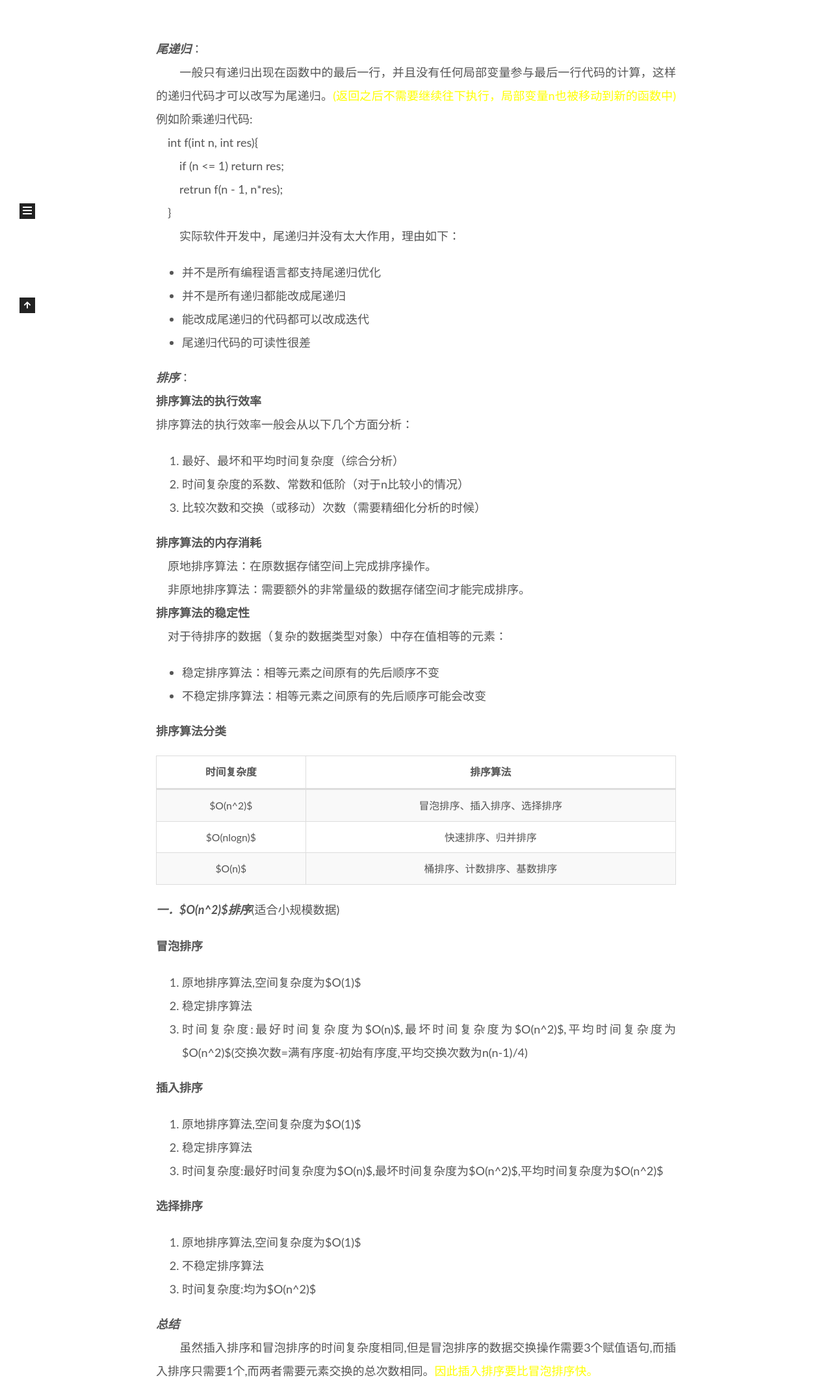
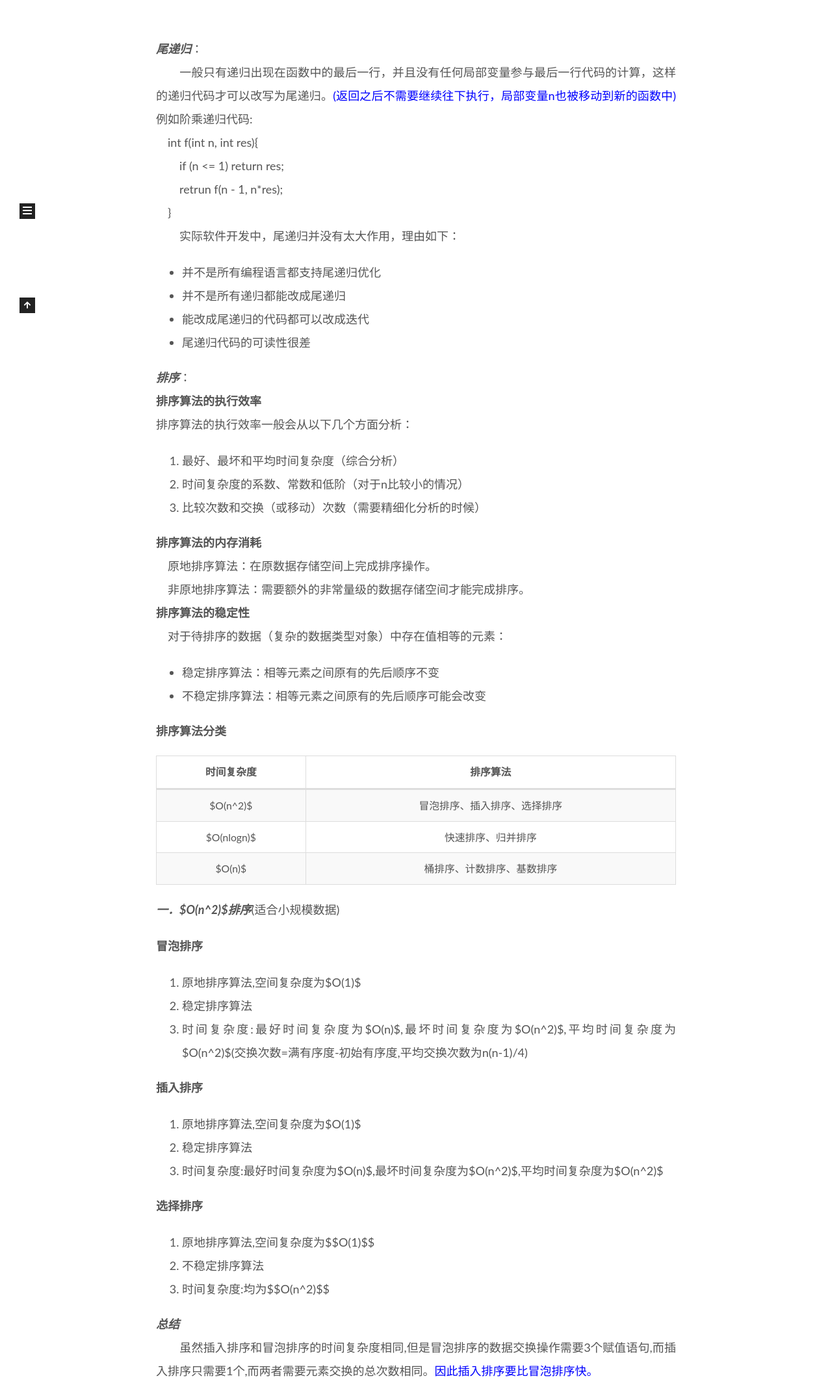
Before and after one commit to DannyT70/DannyT70.github.io, a plain HTML site: page 2022/12/01/递归、排序、二分查找/index.html in a window 1280 px wide. Shown: the part 418-2550 px from the top of the page at 65% size. Drawn offline with Linux system fonts and the light colour scheme; no server answers.

Commit message:
Site updated: 2022-12-02 09:58:35

```diff
--- a/2022/12/01/递归、排序、二分查找/index.html
+++ b/2022/12/01/递归、排序、二分查找/index.html
@@ -28,7 +28,7 @@
 <meta property="og:description" content="尾递归：　　一般只有递归出现在函数中的最后一行，并且没有任何局部变量参与最后一行代码的计算，这样的递归代码才可以改写为尾递归。(返回之后不需要继续往下执行，局部变量n也被移动到新的函数中)例如阶乘递归代码:　int f(int n, int res){　　if (n &lt;&#x3D; 1) return res;　　retrun f(n - 1, n*res);　}　　实际软件开发中，尾递归并">
 <meta property="og:locale" content="en_US">
 <meta property="article:published_time" content="2022-12-01T04:49:17.000Z">
-<meta property="article:modified_time" content="2022-12-02T01:50:15.193Z">
+<meta property="article:modified_time" content="2022-12-02T01:58:26.249Z">
 <meta property="article:author" content="John Doe">
 <meta property="article:tag" content="学习笔记">
 <meta name="twitter:card" content="summary">
@@ -182,7 +182,7 @@
                   <i class="far fa-calendar-check"></i>
                 </span>
                 <span class="post-meta-item-text">Edited on</span>
-                <time title="Modified: 2022-12-02 09:50:15" itemprop="dateModified" datetime="2022-12-02T09:50:15+08:00">2022-12-02</time>
+                <time title="Modified: 2022-12-02 09:58:26" itemprop="dateModified" datetime="2022-12-02T09:58:26+08:00">2022-12-02</time>
               </span>
             <span class="post-meta-item">
               <span class="post-meta-item-icon">
@@ -226,7 +226,7 @@
     <div class="post-body" itemprop="articleBody">
 
 
-        <p><em><strong>尾递归</strong></em>：<br>　　一般只有递归出现在函数中的最后一行，并且没有任何局部变量参与最后一行代码的计算，这样的递归代码才可以改写为尾递归。<font color=yellow>(返回之后不需要继续往下执行，局部变量n也被移动到新的函数中)</font>例如阶乘递归代码:<br>　int f(int n, int res){<br>　　if (n &lt;&#x3D; 1) return res;<br>　　retrun f(n - 1, n*res);<br>　}<br>　　实际软件开发中，尾递归并没有太大作用，理由如下：  </p>
+        <p><em><strong>尾递归</strong></em>：<br>　　一般只有递归出现在函数中的最后一行，并且没有任何局部变量参与最后一行代码的计算，这样的递归代码才可以改写为尾递归。<font color=blue>(返回之后不需要继续往下执行，局部变量n也被移动到新的函数中)</font>例如阶乘递归代码:<br>　int f(int n, int res){<br>　　if (n &lt;&#x3D; 1) return res;<br>　　retrun f(n - 1, n*res);<br>　}<br>　　实际软件开发中，尾递归并没有太大作用，理由如下：  </p>
 <ul>
 <li>并不是所有编程语言都支持尾递归优化</li>
 <li>并不是所有递归都能改成尾递归</li>
@@ -280,11 +280,11 @@
 </ol>
 <p><strong>选择排序</strong></p>
 <ol>
-<li>原地排序算法,空间复杂度为$O(1)$</li>
+<li>原地排序算法,空间复杂度为$$O(1)$$</li>
 <li>不稳定排序算法</li>
-<li>时间复杂度:均为$O(n^2)$</li>
+<li>时间复杂度:均为$$O(n^2)$$</li>
 </ol>
-<p><em><strong>总结</strong></em><br>　　虽然插入排序和冒泡排序的时间复杂度相同,但是冒泡排序的数据交换操作需要3个赋值语句,而插入排序只需要1个,而两者需要元素交换的总次数相同。<font color=yellow>因此插入排序要比冒泡排序快。</font><br><em><strong>二．$O(nlogn)$排序</strong></em>(适合大规模数据)　　<br><strong>归并排序</strong>  </p>
+<p><em><strong>总结</strong></em><br>　　虽然插入排序和冒泡排序的时间复杂度相同,但是冒泡排序的数据交换操作需要3个赋值语句,而插入排序只需要1个,而两者需要元素交换的总次数相同。<font color=blue>因此插入排序要比冒泡排序快。</font><br><em><strong>二．$O(nlogn)$排序</strong></em>(适合大规模数据)　　<br><strong>归并排序</strong>  </p>
 
     </div>
 
```
Also changed, not shown: index.html (+5 -5 lines).
